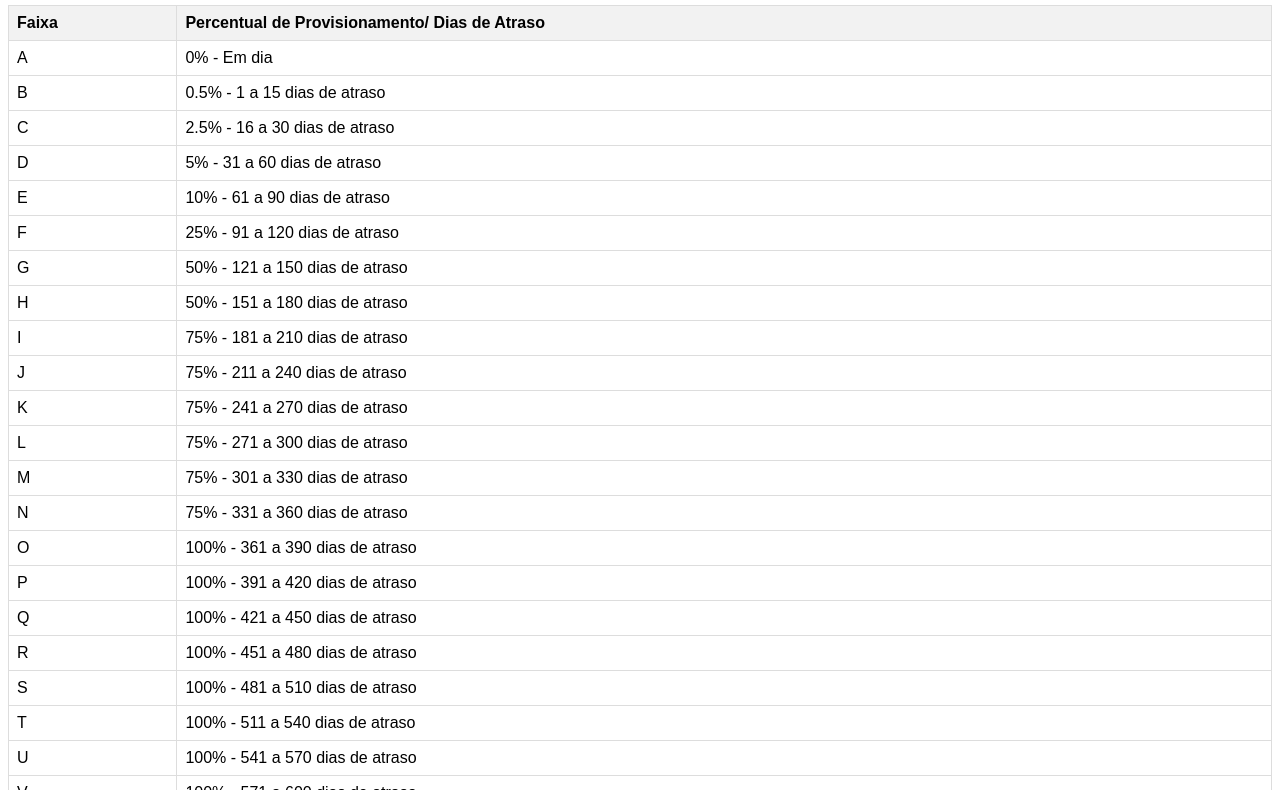
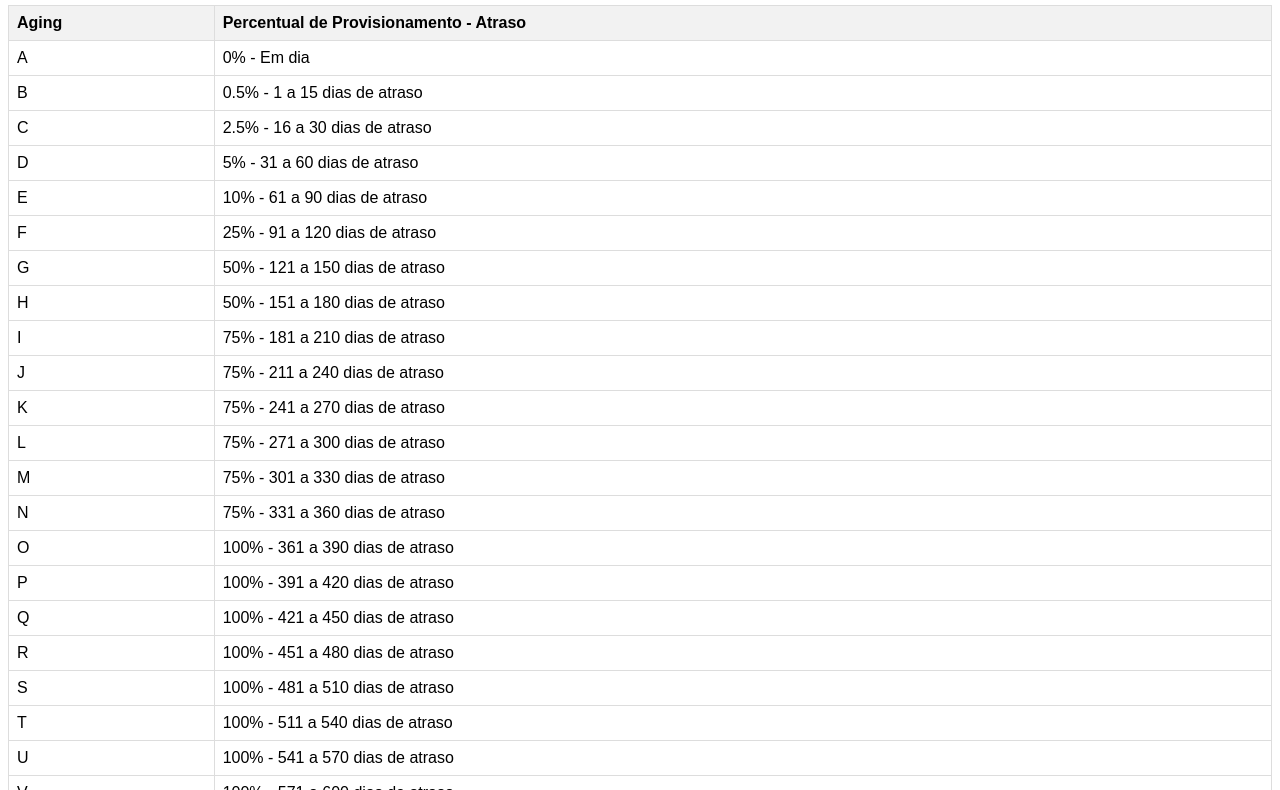
Before and after one commit to leticiamarqess/business-inteligence-information-pdd, a plain HTML site: page index.html in a window 1280 px wide. Shown: the part 63-853 px from the top of the page. Drawn offline with Linux system fonts and the light colour scheme.

Commit message:
Update index.html

```diff
--- a/index.html
+++ b/index.html
@@ -29,8 +29,8 @@
     <table>
         <thead>
             <tr>
-                <th>Faixa</th>
-                <th>Percentual de Provisionamento/ Dias de Atraso</th>
+                <th>Aging</th>
+                <th>Percentual de Provisionamento - Atraso</th>
             </tr>
         </thead>
 
```
